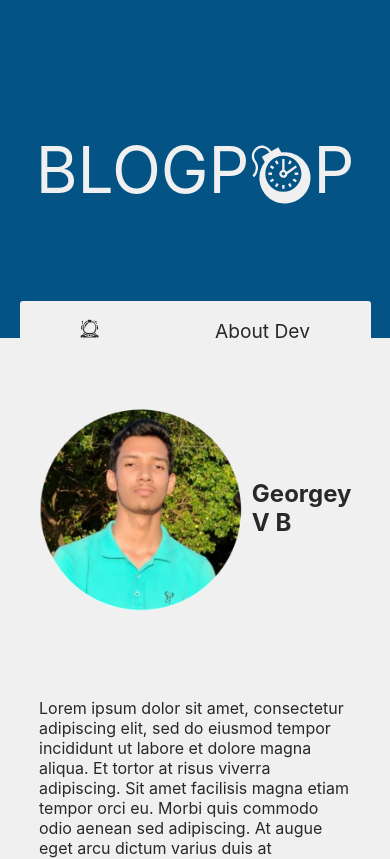
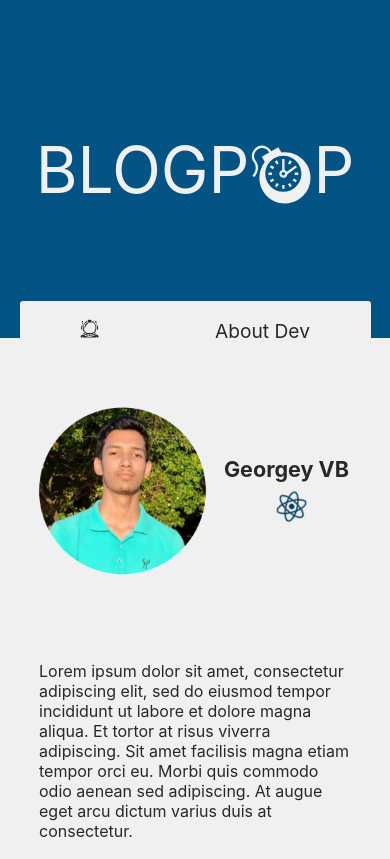
Before and after one commit to 22940dev/nextjs-app-practice, a Next.js app: page /about in a window 390 px wide. Shown: the top 859 px of the page. Built offline with nearby package versions, Linux system fonts and the light colour scheme.

Commit message:
add responsiveness-2

```diff
--- /dev/null
+++ b/config.ts
@@ -0,0 +1,8 @@
+const metadata = {
+  siteName: 'BlogPop',
+  author: {
+    twitter: '@BrodasGeo',
+  },
+}
+
+export { metadata }
--- a/layouts/page.tsx
+++ b/layouts/page.tsx
@@ -1,16 +1,30 @@
 import Head from 'next/head'
 import { ReactNode } from 'react'
+import { metadata as sitemeta } from 'config'
 import Header from '@components/header'
 import Navigation from '@components/navigation'
 
+type MetaProps = {
+  title: string
+  description: string
+}
+
 type PageProps = {
+  meta: MetaProps
   children?: ReactNode
 }
 
-const Page = ({ children }: PageProps) => (
+const Page = ({ meta, children }: PageProps) => (
   <>
     <Head>
-      <title>NextJs Project</title>
+      <title>{meta.title}</title>
+      <meta name="description" content={meta.description} />
+      <meta property="og:title" content={meta.title} />
+      <meta property="og:description" content={meta.description} />
+      <meta property="og:type" content="website" />
+      <meta property="twitter:site" content={sitemeta.author.twitter} />
+      <meta property="twitter:title" content={meta.title} />
+      <meta property="twitter:description" content={meta.description} />
     </Head>
 
     <main>
--- a/pages/about.tsx
+++ b/pages/about.tsx
@@ -1,12 +1,41 @@
 import { css, keyframes } from '@emotion/react'
+import { RiReactjsFill as Neutron } from 'react-icons/ri'
 import Image from 'next/image'
 import Page from '@layouts/page'
+
+const Rotate = keyframes`
+  from {
+    transform: rotate(0);
+  }
+
+  to {
+    transform: rotate(360deg);
+  }
+`
+
+const reactIconStyles = css`
+  font-size: 2.2rem;
+  margin-left: 0.7rem;
+  position: relative;
+  top: 7px;
+  color: var(--color-accent);
+  animation: ${Rotate} 5s linear infinite;
+`
 
 const Header = css`
   display: flex;
   justify-content: space-evenly;
   align-items: center;
   padding: 0 2rem;
+
+  @media (max-width: 900px) {
+    font-size: 0.9rem;
+
+    h2 {
+      width: 60%;
+      text-align: center;
+    }
+  }
 `
 
 const Bio = css`
@@ -31,10 +60,18 @@ const Footer = css`
 
 export default function About() {
   return (
-    <Page>
+    <Page
+      meta={{
+        title: 'About Developer',
+        description: "Georgey's biodata",
+      }}
+    >
       <section css={Header}>
-        <Image src="/Profile.png" width={300} height={300} />
-        <h2>Georgey V B</h2>
+        <Image src="/Profile.png" width={250} height={250} />
+        <h2>
+          Georgey VB
+          <Neutron css={reactIconStyles} />
+        </h2>
       </section>
       <section css={Bio}>
         <p>
```
Also changed, not shown: pages/index.tsx (+8 -1 lines).
